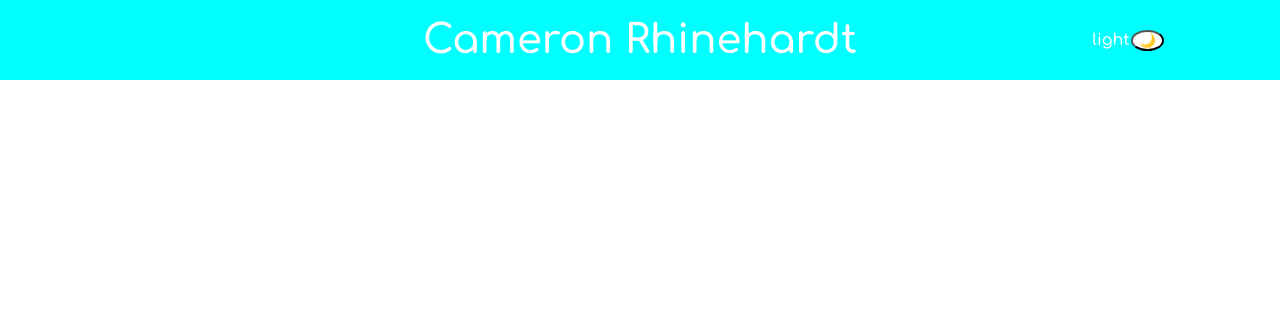
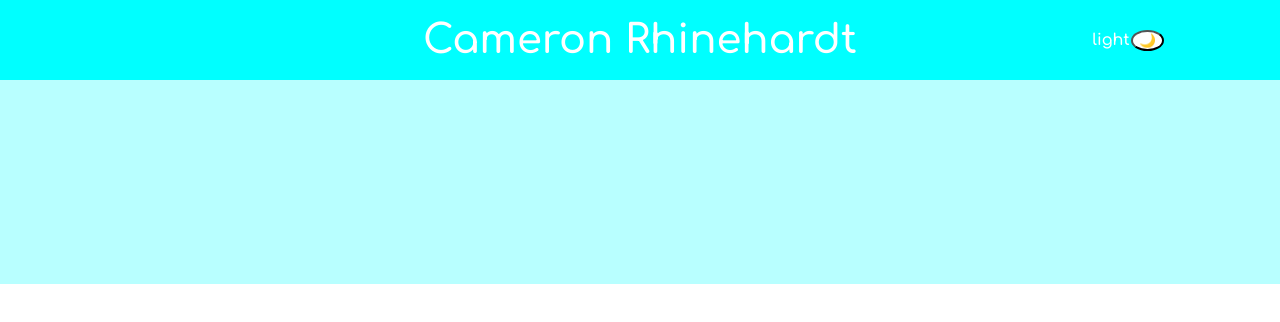
Before and after one commit to rhinehardtc/madebycameron, a React (Create React App) app in the folder madebycameron/: page / in a window 1280 px wide. Shown: the top 322 px of the page. Built offline with nearby package versions, Linux system fonts and the light colour scheme; a web font is replaced by a local one.

Commit message:
added mask divs

```diff
--- a/madebycameron/src/App.css
+++ b/madebycameron/src/App.css
@@ -19,3 +19,13 @@
 button {
   outline: none;
 }
+
+button::selection {
+  color: none;
+  background: none;
+}
+/* For Mozilla Firefox */
+button::-moz-selection {
+  color: none;
+  background: none;
+}
--- a/madebycameron/src/ProjectsContainer.js
+++ b/madebycameron/src/ProjectsContainer.js
@@ -1,9 +1,12 @@
 
 const ProjectsContainer = (props) => {
+
+    const maskStyle = {backgroundColor: "#00ffff47", width: "100%",height: "15%"};
+
     return(
-        <div style={{display: "flex", height: "80vh"}}>
-            <div></div>
-            <div></div>
+        <div style={{display: "flex", flexFlow: "column",width: "100%", height: "85vh"}}>
+            <div style={maskStyle}></div>
+            <div style={maskStyle}></div>
         </div>
     );
 }
```
